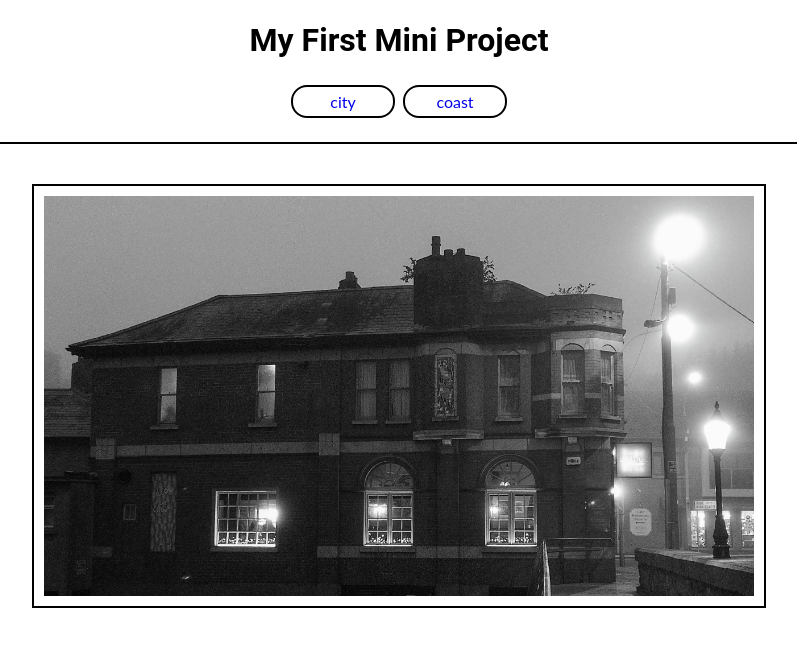
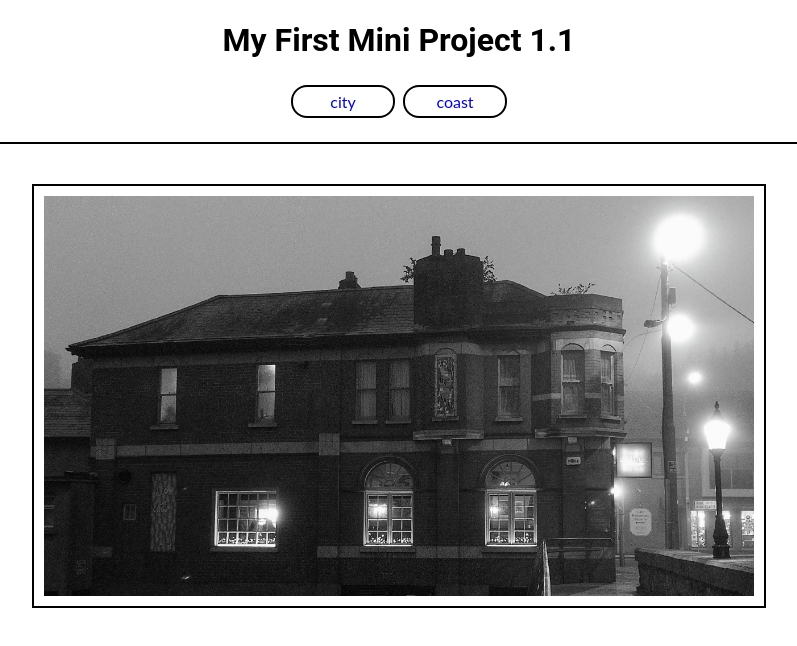
Before and after one commit to Hrrsnkrb/mini-project-1.1, a plain HTML site: page index.html in a window 1280 px wide. Shown: the whole page, without its empty margins (241-1038 px from the left). Drawn offline with Linux system fonts and the light colour scheme.

Commit message:
feat: update index.html

```diff
--- a/index.html
+++ b/index.html
@@ -7,7 +7,7 @@
     <title>Mini Project</title>
 </head>
 <body>
-    <h1>My First Mini Project</h1>
+    <h1>My First Mini Project 1.1</h1>
     <nav>
         <ul>
             <li>
```
